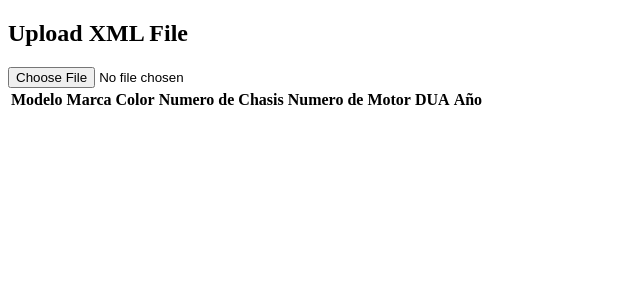
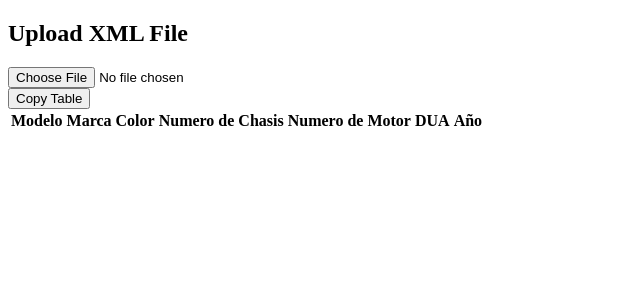
Before and after one commit to evillaz/invoice-helper, a React (Create React App) app: page / in a window 1280 px wide. Shown: the top 300 px of the page, without its empty margins (0-640 px from the left). Built offline with nearby package versions, Linux system fonts and the light colour scheme.

Commit message:
add delete/copy button

```diff
--- a/src/components/InvoicesTable.jsx
+++ b/src/components/InvoicesTable.jsx
@@ -1,7 +1,42 @@
-const InvoicesTable = ({ invoices }) => {
+import React, { useRef } from "react";
+
+const InvoicesTable = ({ invoices, onDelete }) => {
   const head = ['Modelo', 'Marca', 'Color', 'Numero de Chasis', 'Numero de Motor', 'DUA', 'Año'];
+  const tableRef = useRef(null);
+
+  const copyTableToClipboard = () => {
+    if (!tableRef.current) return;
+
+    let tableText = "";
+    const rows = tableRef.current.querySelectorAll("tr");
+
+    rows.forEach((row) => {
+      let rowText = [];
+      row.querySelectorAll("td").forEach((cell) => {
+        rowText.push(cell.innerText.trim());
+      });
+      if (rowText.length > 0 && rowText.some((text) => text !== "")) {
+        // Add row only if it contains at least one non-empty value
+        tableText += rowText.join("\t") + "\n";
+      }
+    });
+
+    navigator.clipboard.writeText(tableText)
+      .then(() => alert("Table copied to clipboard!"))
+      .catch((err) => console.error("Failed to copy table:", err));
+    console.log(tableText);
+
+  };
+
   return (
-    <table className="invoices-table">
+    <div>
+      <button
+        onClick={copyTableToClipboard}
+        className="mb-2 px-3 py-2 bg-blue-500 text-white rounded-lg"
+      >
+        Copy Table
+      </button>
+      <table ref={tableRef} className="invoices-table">
         <thead className="invoices-table-header">
           <tr>
             {head.map((title) => (
@@ -11,16 +46,25 @@ const InvoicesTable = ({ invoices }) => {
         </thead>
         <tbody className="invoices-list">
           {invoices.map((invoice, index) => (
-          <tr key={index} className="invoice-item">
+            <tr id={index} key={index} className="invoice-item">
               {invoice.map((item, index) =>
                 <td key={index}>
                   {item["cdc:Value"]}
                 </td>
               )}
+              <td className="border px-2 py-1 text-center">
+                <button
+                    onClick={() => onDelete(index)}
+                    className="ml-4 px-3 py-1 bg-red-500 text-white rounded-lg"
+                  >
+                    X
+                </button>
+              </td>
             </tr>
           ))}
         </tbody>
     </table>
+  </div>
   )
 }
 
```
Lines whose indentation alone changed are shown as unchanged.
